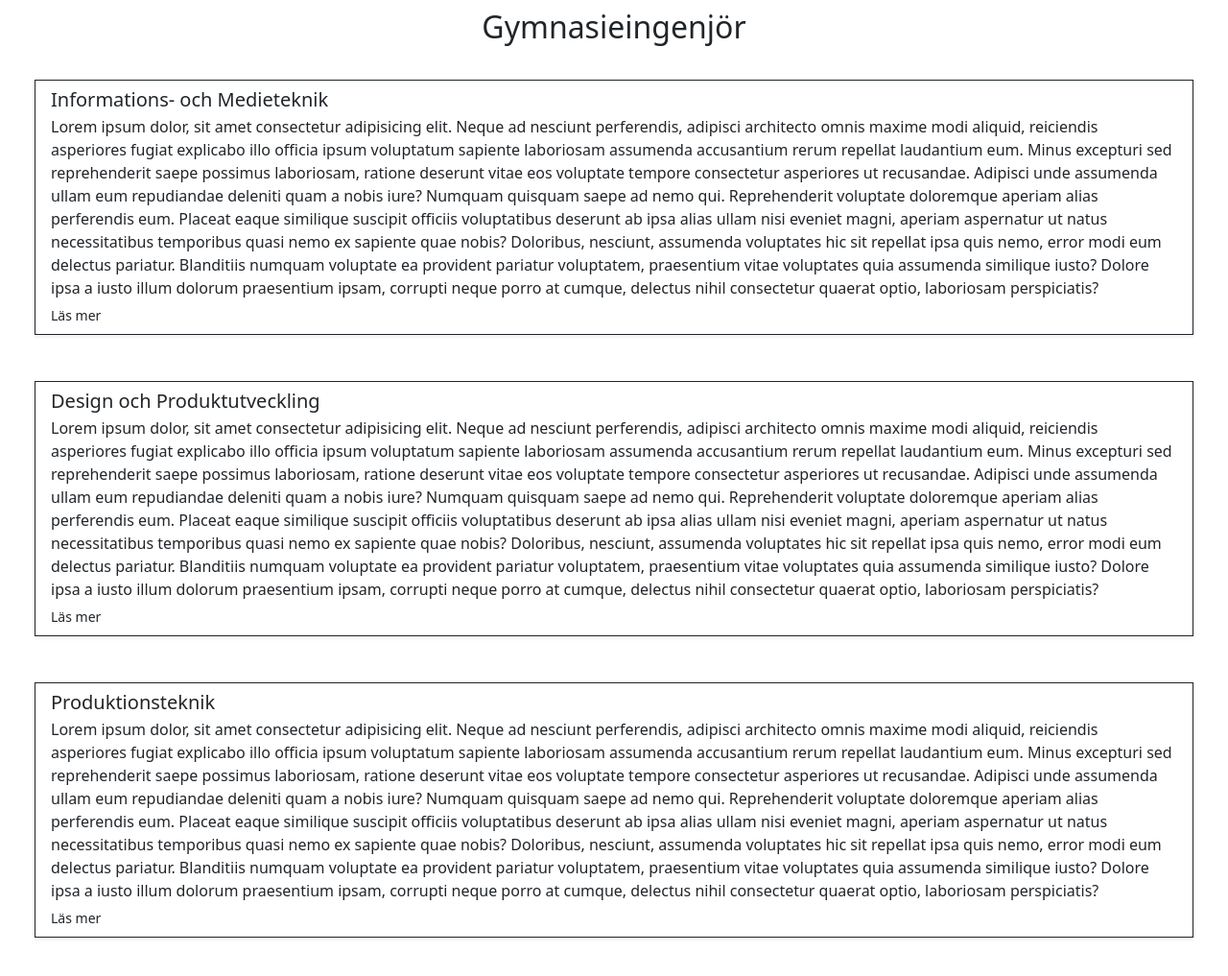
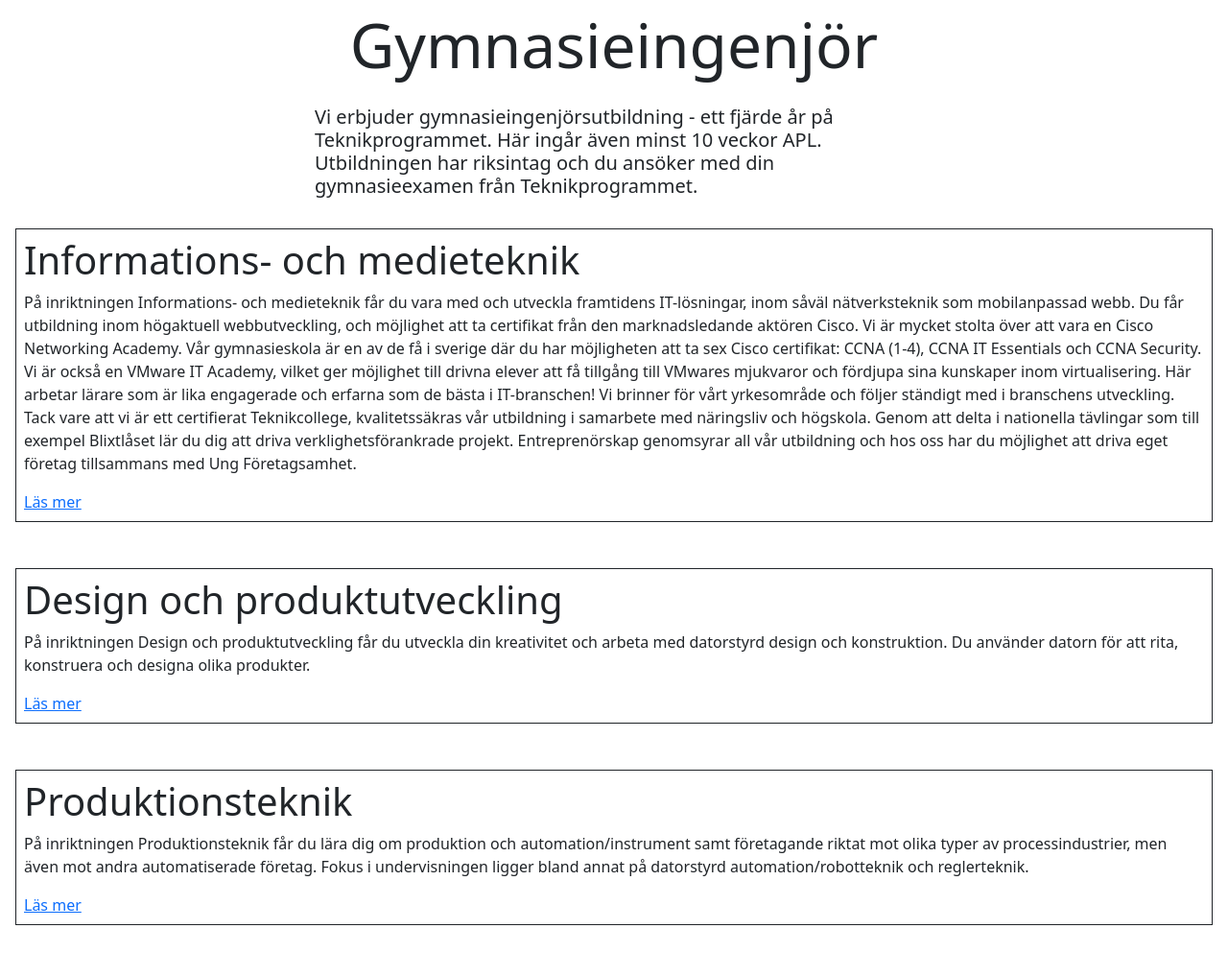
Before and after one commit to alfredsandare/TCStenungsund, a plain HTML site: page gymnasieingenjor.html in a window 1280 px wide. Shown: the part 129-1146 px from the top of the page at 96% size. Drawn offline with nearby package versions, Linux system fonts and the light colour scheme.

Commit message:
gymnasieingenjor klar

```diff
--- a/gymnasieingenjor.html
+++ b/gymnasieingenjor.html
@@ -112,29 +112,33 @@
 
     <div class="mb-5">
         <div class="d-flex m-3 justify-content-center">
-            <h2>Gymnasieingenjör</h2>
+            <h1 class="display-3"><strong>Gymnasieingenjör</strong></h1>
         </div>
-        <div class="list-group list-group-vertical d-flex justify-content-around mt-4 mx-3 p-1">
-            <a href="#" class="list-group-item textrutainfo_gymnasieingenjor border border-dark rounded-0 shadow-sm mx-3 mb-5 rm" aria-current="true">
-                <h5 class="mb-1">Informations- och Medieteknik</h5>
-            <p class="mb-1">Lorem ipsum dolor, sit amet consectetur adipisicing elit. Neque ad nesciunt perferendis, adipisci architecto omnis maxime modi aliquid, reiciendis asperiores fugiat explicabo illo officia ipsum voluptatum sapiente laboriosam assumenda accusantium rerum repellat laudantium eum. Minus excepturi sed reprehenderit saepe possimus laboriosam, ratione deserunt vitae eos voluptate tempore consectetur asperiores ut recusandae. Adipisci unde assumenda ullam eum repudiandae deleniti quam a nobis iure? Numquam quisquam saepe ad nemo qui. Reprehenderit voluptate doloremque aperiam alias perferendis eum. Placeat eaque similique suscipit officiis voluptatibus deserunt ab ipsa alias ullam nisi eveniet magni, aperiam aspernatur ut natus necessitatibus temporibus quasi nemo ex sapiente quae nobis? Doloribus, nesciunt, assumenda voluptates hic sit repellat ipsa quis nemo, error modi eum delectus pariatur. Blanditiis numquam voluptate ea provident pariatur voluptatem, praesentium vitae voluptates quia assumenda similique iusto? Dolore ipsa a iusto illum dolorum praesentium ipsam, corrupti neque porro at cumque, delectus nihil consectetur quaerat optio, laboriosam perspiciatis?</p>
-            <!-- temp-->
-            <small>Läs mer</small>
-            </a>
+        <div class="d-flex m-3 justify-content-center mb-4">
+            <h5 class="w-50">Vi erbjuder gymnasieingenjörsutbildning - ett fjärde år på Teknikprogrammet. Här ingår även minst 10 veckor APL. Utbildningen har riksintag och du ansöker med din gymnasieexamen från Teknikprogrammet.</h3>
+        </div>
+        <div class="border border-dark p-2 ms-3 mb-5 me-3">
+            <h1>Informations- och medieteknik</h1>
+            <p>
+                På inriktningen Informations- och medieteknik får du vara med och utveckla framtidens IT-lösningar, inom såväl nätverksteknik som mobilanpassad webb. Du får utbildning inom högaktuell webbutveckling, och möjlighet att ta certifikat från den marknadsledande aktören Cisco.
+                Vi är mycket stolta över att vara en Cisco Networking Academy.  Vår gymnasieskola är en av de få i sverige där du har möjligheten att ta sex Cisco certifikat: CCNA (1-4), CCNA IT Essentials och CCNA Security. Vi är också en VMware IT Academy, vilket ger möjlighet till drivna elever att få tillgång till VMwares mjukvaror och fördjupa sina kunskaper inom virtualisering.
+                Här arbetar lärare som är lika engagerade och erfarna som de bästa i IT-branschen! Vi brinner för vårt yrkesområde och följer ständigt med i branschens utveckling.
+                Tack vare att vi är ett certifierat Teknikcollege, kvalitetssäkras vår utbildning i samarbete med näringsliv och högskola. Genom att delta i nationella tävlingar som till exempel
+                Blixtlåset lär du dig att driva verklighetsförankrade projekt. Entreprenörskap genomsyrar all vår utbildning och hos oss har du möjlighet att driva eget företag tillsammans med Ung Företagsamhet.
+            </p>
+            <a href="https://www.stenungsund.se/webbsidor/huvudmeny/barnutbildning/gymnasium/nosnasgymnasiet/utbildningar/teknikprogrammet/informationsochmedieteknik.4.1a7b635b154e57d3e0421430.html" target="_blank">Läs mer</a>
+        </div>
 
-            <a href="#" class="list-group-item textrutainfo_gymnasieingenjor border border-dark rounded-0 shadow-sm mx-3 rm">
-                <h5 class="mb-1">Design och Produktutveckling</h5>
-            <p class="mb-1">Lorem ipsum dolor, sit amet consectetur adipisicing elit. Neque ad nesciunt perferendis, adipisci architecto omnis maxime modi aliquid, reiciendis asperiores fugiat explicabo illo officia ipsum voluptatum sapiente laboriosam assumenda accusantium rerum repellat laudantium eum. Minus excepturi sed reprehenderit saepe possimus laboriosam, ratione deserunt vitae eos voluptate tempore consectetur asperiores ut recusandae. Adipisci unde assumenda ullam eum repudiandae deleniti quam a nobis iure? Numquam quisquam saepe ad nemo qui. Reprehenderit voluptate doloremque aperiam alias perferendis eum. Placeat eaque similique suscipit officiis voluptatibus deserunt ab ipsa alias ullam nisi eveniet magni, aperiam aspernatur ut natus necessitatibus temporibus quasi nemo ex sapiente quae nobis? Doloribus, nesciunt, assumenda voluptates hic sit repellat ipsa quis nemo, error modi eum delectus pariatur. Blanditiis numquam voluptate ea provident pariatur voluptatem, praesentium vitae voluptates quia assumenda similique iusto? Dolore ipsa a iusto illum dolorum praesentium ipsam, corrupti neque porro at cumque, delectus nihil consectetur quaerat optio, laboriosam perspiciatis?</p>
-            <!-- temp-->
-            <small>Läs mer</small>
-            </a>
+        <div class="border border-dark p-2 ms-3 mb-5 me-3">
+            <h1>Design och produktutveckling</h1>
+            <p>På inriktningen Design och produktutveckling får du utveckla din kreativitet och arbeta med datorstyrd design och konstruktion. Du använder datorn för att rita, konstruera och designa olika produkter.</p>
+            <a href="https://www.stenungsund.se/webbsidor/huvudmeny/barnutbildning/gymnasium/nosnasgymnasiet/utbildningar/teknikprogrammet/designochproduktutveckling.4.1a7b635b154e57d3e04213d2.html" target="_blank">Läs mer</a>
+        </div>
 
-            <a href="#" class="list-group-item textrutainfo_gymnasieingenjor border border-dark rounded-0 shadow-sm mx-3 mt-5 rm">
-                <h5 class="mb-1">Produktionsteknik</h5>
-            <p class="mb-1">Lorem ipsum dolor, sit amet consectetur adipisicing elit. Neque ad nesciunt perferendis, adipisci architecto omnis maxime modi aliquid, reiciendis asperiores fugiat explicabo illo officia ipsum voluptatum sapiente laboriosam assumenda accusantium rerum repellat laudantium eum. Minus excepturi sed reprehenderit saepe possimus laboriosam, ratione deserunt vitae eos voluptate tempore consectetur asperiores ut recusandae. Adipisci unde assumenda ullam eum repudiandae deleniti quam a nobis iure? Numquam quisquam saepe ad nemo qui. Reprehenderit voluptate doloremque aperiam alias perferendis eum. Placeat eaque similique suscipit officiis voluptatibus deserunt ab ipsa alias ullam nisi eveniet magni, aperiam aspernatur ut natus necessitatibus temporibus quasi nemo ex sapiente quae nobis? Doloribus, nesciunt, assumenda voluptates hic sit repellat ipsa quis nemo, error modi eum delectus pariatur. Blanditiis numquam voluptate ea provident pariatur voluptatem, praesentium vitae voluptates quia assumenda similique iusto? Dolore ipsa a iusto illum dolorum praesentium ipsam, corrupti neque porro at cumque, delectus nihil consectetur quaerat optio, laboriosam perspiciatis?</p>
-            <!-- temp-->
-            <small>Läs mer</small>
-            </a>
+        <div class="border border-dark p-2 ms-3 mb-5 me-3">
+            <h1>Produktionsteknik</h1>
+            <p>På inriktningen Produktionsteknik får du lära dig om produktion och automation/instrument samt företagande riktat mot olika typer av processindustrier, men även mot andra automatiserade företag. Fokus i undervisningen ligger bland annat på datorstyrd automation/robotteknik och reglerteknik.</p>
+            <a href="https://www.stenungsund.se/webbsidor/huvudmeny/barnutbildning/gymnasium/nosnasgymnasiet/utbildningar/teknikprogrammet/produktionsteknik.4.1a7b635b154e57d3e0421444.html" target="_blank">Läs mer</a>
         </div>
     </div>
 </body>
```
